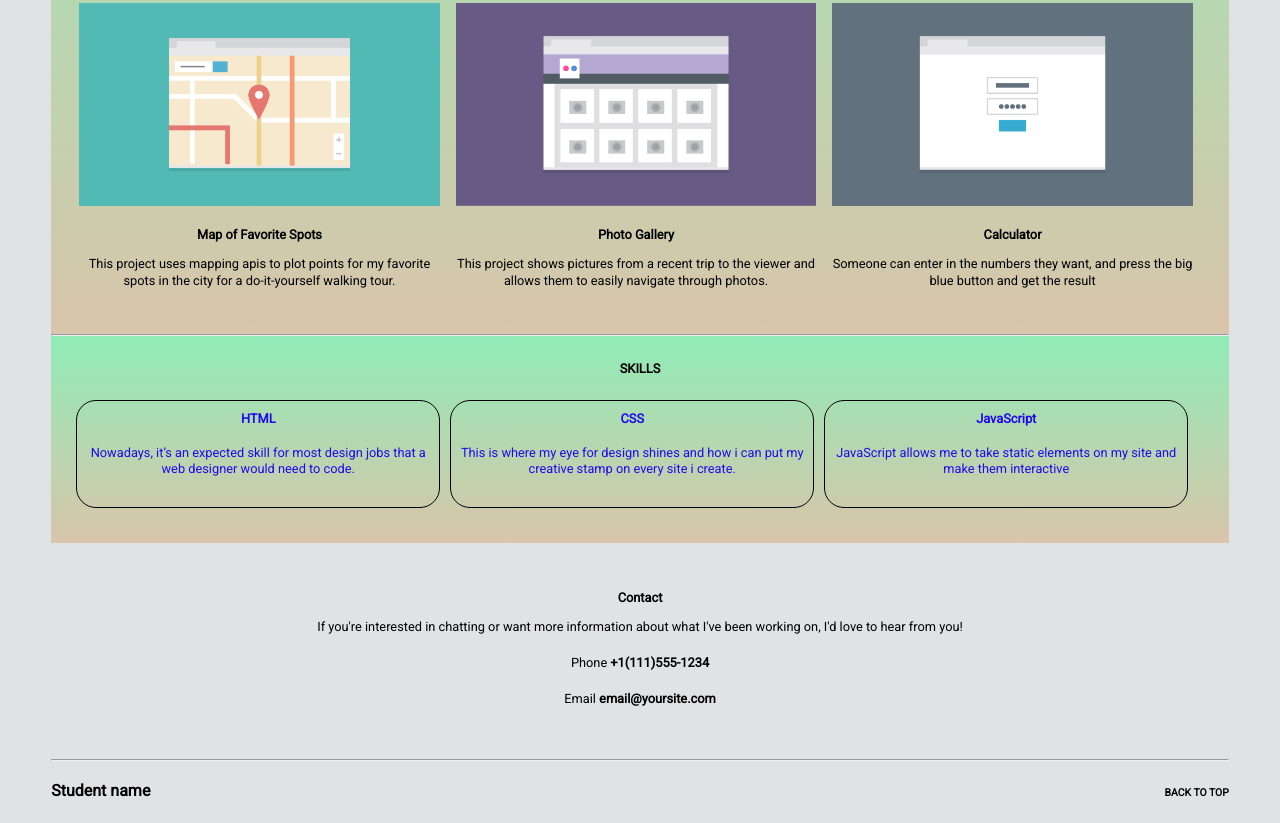
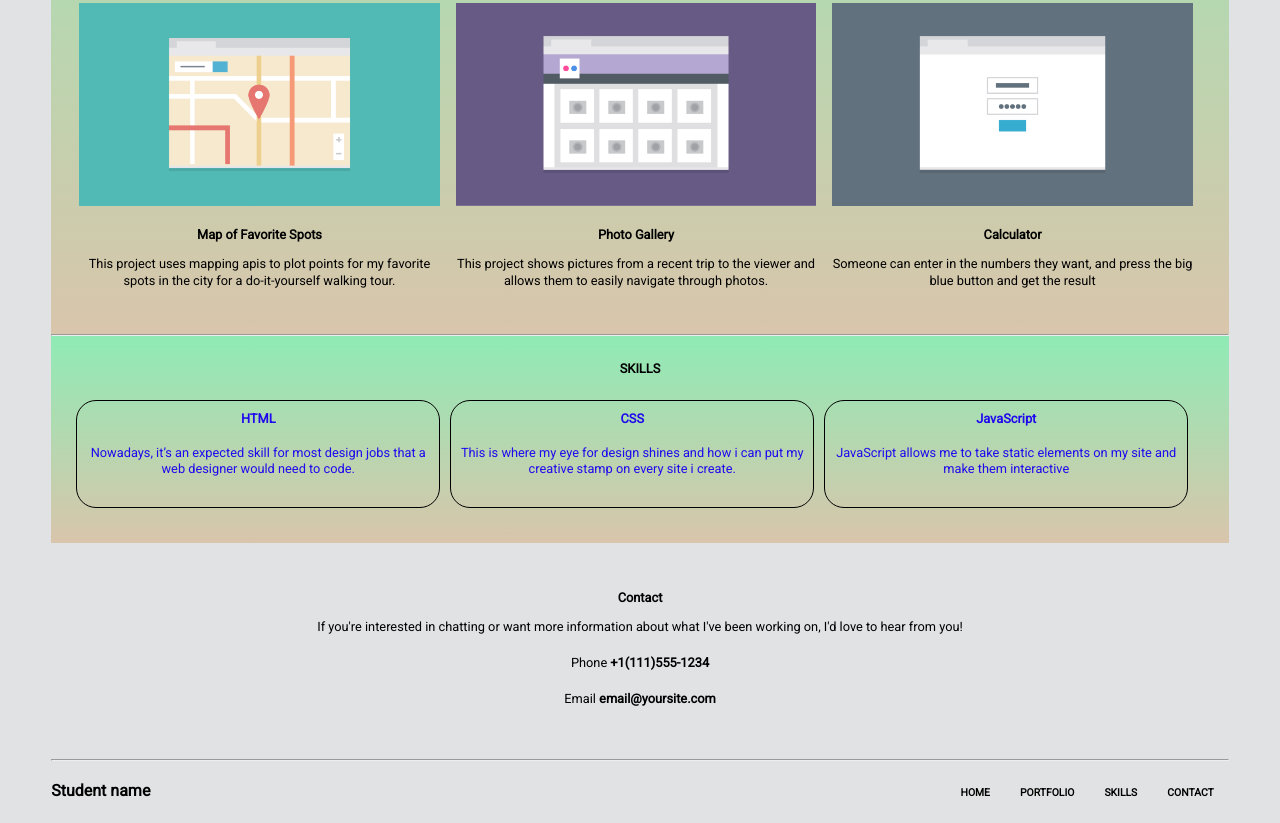
Before and after one commit to Nicoleta13/Techdegree-project2, a plain HTML site: page index.html in a window 1280 px wide. Shown: the part 796-1619 px from the top of the page. Drawn offline with Linux system fonts and the light colour scheme.

Commit message:
is added the .footer-nav

```diff
--- a/css/styles.css
+++ b/css/styles.css
@@ -98,8 +98,17 @@ nav a {
 	text-transform: uppercase;
 }
 
+.footer-nav {
+	display: none;
+}
+
 
 /* ---- Layout Containers ---- */
+
+.container {
+	margin: 0 auto;
+	width: 90%;
+ }
 
 .main-header {
 	padding: 5px 5px;
@@ -129,6 +138,11 @@ nav a {
 .portfolio {
 	background: linear-gradient(#8FEBB5, #D9C5AB);
 	padding: 20px 0 40px;
+}
+
+.skills {
+	padding-right: 10px;
+	padding-left:  5px;
 }
 
 .col {
@@ -163,7 +177,7 @@ nav a {
 	padding: 10px 5px;
 	color: #2009ED;
 }
-
+.main-nav,
 .back {
 	margin-top: 0;
 	margin-bottom: 0;
@@ -174,29 +188,6 @@ nav a {
 /* =================================
   Media Queries
 ==================================== */
-
-
-@media (min-width: 320px) {
-
-nav ul {
-	margin-top: 0;
-	margin-bottom: 0;
-	}
-
-.container {
-	margin: 0 auto;
-	width: 90%;
- }
-
-.col {
-	width: 100%;
-	}
-	.skills {
-		padding-right: 15px;
-		padding-left:  5px;
-	}
-}
-
 
 
 @media (min-width: 768px) {
@@ -213,6 +204,7 @@ nav ul {
 	justify-content: center;
 }
 
+.footer-nav li,
 .main-nav li {
 	background-color: #E1E2E3;
 	padding-left: 15px;
@@ -243,6 +235,16 @@ nav ul {
  	margin-bottom: 35px;
 	width:50%;
  	}
+
+	.back {
+		display: none;
+	}
+
+	.footer-nav {
+		display: flex;
+		flex-direction: row;
+		justify-content: flex-end;
+}
 
 	.clearfix::after  {
 		content: "";
--- a/index.html
+++ b/index.html
@@ -23,6 +23,7 @@
           </nav>
         </div>
       </header>
+
       <div class="profile clearfix">
         <img src="images/rsz_1greece.jpg" alt="Profile Picture" class="profile-img">
         <p class="profile-p">Hi! I'm a front-end developer who loves responsive design and css. I recently finished learning front-end web development at Treehouse and am excited to put all my skills to use!</p>
@@ -95,17 +96,21 @@
         <p>Phone <strong>+1(111)555-1234</strong></p>
         <p>Email <strong>email@yoursite.com</strong></p>
         </div>
-          </div> <hr>
+        </div>
+        <hr>
         <div class="last-footer" >
           <h4 class="name1">Student name</h4>
           <nav>
             <ul class="back">
               <li><a href="#top">Back to top</a></li>
-              <!-- <ul class="second-nav">
-                <li><a href="#">HOME</a></li>
-                <li><a href="#">PORTFOLIO</a></li>
-                <li><a href="#">CONTACT</a></li>
-              </ul> -->
+            </ul>
+          </nav>
+          <nav>
+            <ul class="footer-nav">
+              <li><a href="#">Home</a></li>
+              <li><a href="#portfolio">Portfolio</a></li>
+              <li><a href="#skills">Skills</a></li>
+              <li><a href="#contact">Contact</a></li>
             </ul>
           </nav>
         </div>
```
Lines whose indentation alone changed are shown as unchanged.
